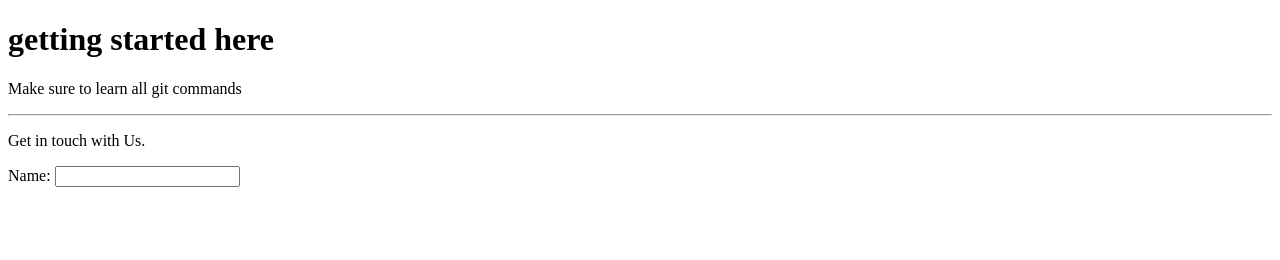
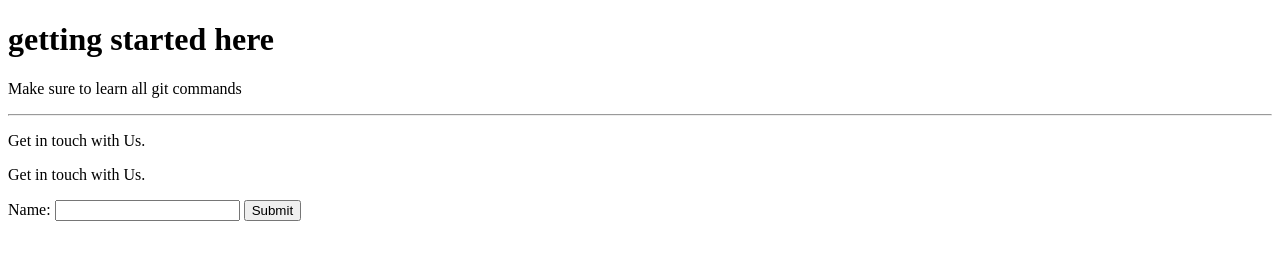
Before and after one commit to Aminfrka/learning-git, a plain HTML site: page index.html in a window 1280 px wide. Drawn offline with Linux system fonts and the light colour scheme.

Commit message:
adding input

```diff
--- a/index.html
+++ b/index.html
@@ -9,11 +9,13 @@
   <body>
     <h1>getting started here</h1>
     <p>Make sure to learn all git commands</p>
-    <hr>
+    <hr />
     <form>
-	<p> Get in touch with Us.</p>
-	<label for="name">Name:</label>
-	<input type="text" id="name" name="name" required />
+      <p>Get in touch with Us.</p>
+      <p>Get in touch with Us.</p>
+      <label for="name">Name:</label>
+      <input type="text" id="name" name="name" required />
+      <button>Submit</button>
     </form>
   </body>
 </html>
```
